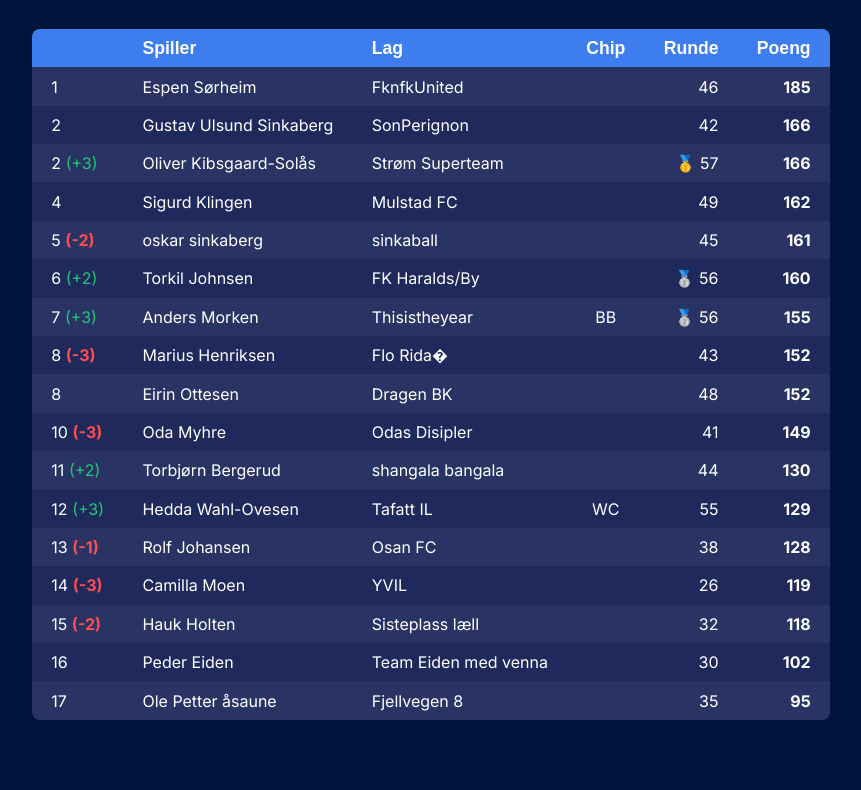
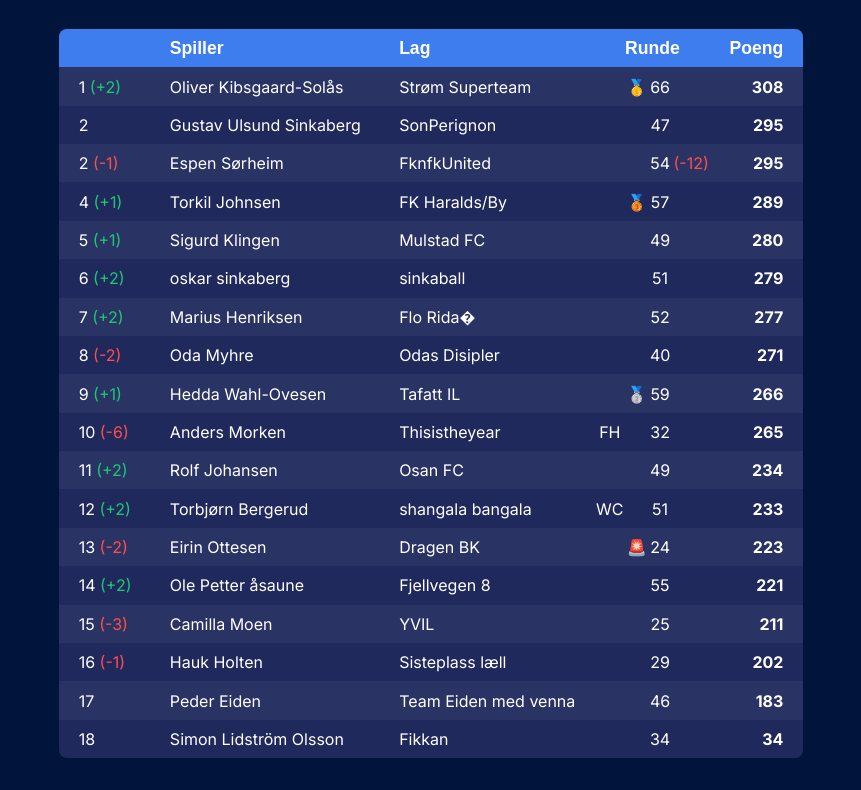
Before and after one commit to torkiljohnsen/live_fpl_league, a plain HTML site: page docs/league_standings_1639886.html in a window 1280 px wide. Shown: the part 160-950 px from the top of the page, without its empty margins (209-1070 px from the left). Before the commit the page ends 912 px from the top, so only its background shows below. Drawn offline with Linux system fonts and the light colour scheme.

Commit message:
Add more details to round scores

```diff
--- a/docs/league_standings_1639886.html
+++ b/docs/league_standings_1639886.html
@@ -25,8 +25,7 @@
             <th class="rank_col"></th>
             <th class="player_col">Spiller</th>
             <th class="entry_col">Lag</th>
-            <th class="chip_col">Chip</th>
-            <th class="round_col">Runde</th>
+            <th class="round_col" colspan="4">Runde</th>
             <th class="points_col">Poeng</th>
         </tr>
 
@@ -35,17 +34,26 @@
                 <td class="rank_col">
                     <span class="rank">1</span>
 
-                </td>
-                <td class="player_col">Espen Sørheim</td>
-                <td class="entry_col">FknfkUnited</td>
-                <td class="chip_col">
+
+                            <span class="positive_rank_change">(+2)</span>
+
 
                 </td>
-                <td class="round_col">
+                <td class="player_col">Oliver Kibsgaard-Solås</td>
+                <td class="entry_col">Strøm Superteam</td>
+                <td class="round_chip_col">
 
-                    <span class="round_score_value">46</span>
                 </td>
-                <td class="points_col"><span class="points_value">185</span></td>
+                <td class="round_medal_col">
+                    🥇
+                </td>
+                <td class="round_points_col">
+                    <span class="round_points_value">66</span>
+                </td>
+                <td class="round_transfers_col">
+
+                </td>
+                <td class="points_col"><span class="points_value">308</span></td>
             </tr>
 
 
@@ -56,14 +64,19 @@
                 </td>
                 <td class="player_col">Gustav Ulsund Sinkaberg</td>
                 <td class="entry_col">SonPerignon</td>
-                <td class="chip_col">
+                <td class="round_chip_col">
 
                 </td>
-                <td class="round_col">
+                <td class="round_medal_col">
 
-                    <span class="round_score_value">42</span>
                 </td>
-                <td class="points_col"><span class="points_value">166</span></td>
+                <td class="round_points_col">
+                    <span class="round_points_value">47</span>
+                </td>
+                <td class="round_transfers_col">
+
+                </td>
+                <td class="points_col"><span class="points_value">295</span></td>
             </tr>
 
 
@@ -72,20 +85,25 @@
                     <span class="rank">2</span>
 
 
-                            <span class="positive_rank_change">(+3)</span>
+                            <span class="negative_rank_change">(-1)</span>
 
 
                 </td>
-                <td class="player_col">Oliver Kibsgaard-Solås</td>
-                <td class="entry_col">Strøm Superteam</td>
-                <td class="chip_col">
+                <td class="player_col">Espen Sørheim</td>
+                <td class="entry_col">FknfkUnited</td>
+                <td class="round_chip_col">
 
                 </td>
-                <td class="round_col">
-                    🥇
-                    <span class="round_score_value">57</span>
+                <td class="round_medal_col">
+
                 </td>
-                <td class="points_col"><span class="points_value">166</span></td>
+                <td class="round_points_col">
+                    <span class="round_points_value">54</span>
+                </td>
+                <td class="round_transfers_col">
+                    (-12)
+                </td>
+                <td class="points_col"><span class="points_value">295</span></td>
             </tr>
 
 
@@ -93,17 +111,26 @@
                 <td class="rank_col">
                     <span class="rank">4</span>
 
-                </td>
-                <td class="player_col">Sigurd Klingen</td>
-                <td class="entry_col">Mulstad FC</td>
-                <td class="chip_col">
+
+                            <span class="positive_rank_change">(+1)</span>
+
 
                 </td>
-                <td class="round_col">
+                <td class="player_col">Torkil Johnsen</td>
+                <td class="entry_col">FK Haralds/By</td>
+                <td class="round_chip_col">
 
-                    <span class="round_score_value">49</span>
                 </td>
-                <td class="points_col"><span class="points_value">162</span></td>
+                <td class="round_medal_col">
+                    🥉
+                </td>
+                <td class="round_points_col">
+                    <span class="round_points_value">57</span>
+                </td>
+                <td class="round_transfers_col">
+
+                </td>
+                <td class="points_col"><span class="points_value">289</span></td>
             </tr>
 
 
@@ -112,20 +139,25 @@
                     <span class="rank">5</span>
 
 
-                            <span class="negative_rank_change">(-2)</span>
+                            <span class="positive_rank_change">(+1)</span>
 
 
                 </td>
-                <td class="player_col">oskar sinkaberg</td>
-                <td class="entry_col">sinkaball</td>
-                <td class="chip_col">
+                <td class="player_col">Sigurd Klingen</td>
+                <td class="entry_col">Mulstad FC</td>
+                <td class="round_chip_col">
 
                 </td>
-                <td class="round_col">
+                <td class="round_medal_col">
 
-                    <span class="round_score_value">45</span>
                 </td>
-                <td class="points_col"><span class="points_value">161</span></td>
+                <td class="round_points_col">
+                    <span class="round_points_value">49</span>
+                </td>
+                <td class="round_transfers_col">
+
+                </td>
+                <td class="points_col"><span class="points_value">280</span></td>
             </tr>
 
 
@@ -138,16 +170,21 @@
 
 
                 </td>
-                <td class="player_col">Torkil Johnsen</td>
-                <td class="entry_col">FK Haralds/By</td>
-                <td class="chip_col">
+                <td class="player_col">oskar sinkaberg</td>
+                <td class="entry_col">sinkaball</td>
+                <td class="round_chip_col">
 
                 </td>
-                <td class="round_col">
-                    🥈
-                    <span class="round_score_value">56</span>
+                <td class="round_medal_col">
+
                 </td>
-                <td class="points_col"><span class="points_value">160</span></td>
+                <td class="round_points_col">
+                    <span class="round_points_value">51</span>
+                </td>
+                <td class="round_transfers_col">
+
+                </td>
+                <td class="points_col"><span class="points_value">279</span></td>
             </tr>
 
 
@@ -156,20 +193,25 @@
                     <span class="rank">7</span>
 
 
-                            <span class="positive_rank_change">(+3)</span>
+                            <span class="positive_rank_change">(+2)</span>
 
 
                 </td>
-                <td class="player_col">Anders Morken</td>
-                <td class="entry_col">Thisistheyear</td>
-                <td class="chip_col">
-                    BB
+                <td class="player_col">Marius Henriksen</td>
+                <td class="entry_col">Flo Rida�</td>
+                <td class="round_chip_col">
+
                 </td>
-                <td class="round_col">
-                    🥈
-                    <span class="round_score_value">56</span>
+                <td class="round_medal_col">
+
                 </td>
-                <td class="points_col"><span class="points_value">155</span></td>
+                <td class="round_points_col">
+                    <span class="round_points_value">52</span>
+                </td>
+                <td class="round_transfers_col">
+
+                </td>
+                <td class="points_col"><span class="points_value">277</span></td>
             </tr>
 
 
@@ -178,38 +220,52 @@
                     <span class="rank">8</span>
 
 
-                            <span class="negative_rank_change">(-3)</span>
+                            <span class="negative_rank_change">(-2)</span>
 
 
                 </td>
-                <td class="player_col">Marius Henriksen</td>
-                <td class="entry_col">Flo Rida�</td>
-                <td class="chip_col">
+                <td class="player_col">Oda Myhre</td>
+                <td class="entry_col">Odas Disipler</td>
+                <td class="round_chip_col">
 
                 </td>
-                <td class="round_col">
+                <td class="round_medal_col">
 
-                    <span class="round_score_value">43</span>
                 </td>
-                <td class="points_col"><span class="points_value">152</span></td>
+                <td class="round_points_col">
+                    <span class="round_points_value">40</span>
+                </td>
+                <td class="round_transfers_col">
+
+                </td>
+                <td class="points_col"><span class="points_value">271</span></td>
             </tr>
 
 
             <tr>
                 <td class="rank_col">
-                    <span class="rank">8</span>
+                    <span class="rank">9</span>
+
+
+                            <span class="positive_rank_change">(+1)</span>
+
 
                 </td>
-                <td class="player_col">Eirin Ottesen</td>
-                <td class="entry_col">Dragen BK</td>
-                <td class="chip_col">
+                <td class="player_col">Hedda Wahl-Ovesen</td>
+                <td class="entry_col">Tafatt IL</td>
+                <td class="round_chip_col">
 
                 </td>
-                <td class="round_col">
+                <td class="round_medal_col">
+                    🥈
+                </td>
+                <td class="round_points_col">
+                    <span class="round_points_value">59</span>
+                </td>
+                <td class="round_transfers_col">
 
-                    <span class="round_score_value">48</span>
                 </td>
-                <td class="points_col"><span class="points_value">152</span></td>
+                <td class="points_col"><span class="points_value">266</span></td>
             </tr>
 
 
@@ -218,20 +274,25 @@
                     <span class="rank">10</span>
 
 
-                            <span class="negative_rank_change">(-3)</span>
+                            <span class="negative_rank_change">(-6)</span>
 
 
                 </td>
-                <td class="player_col">Oda Myhre</td>
-                <td class="entry_col">Odas Disipler</td>
-                <td class="chip_col">
+                <td class="player_col">Anders Morken</td>
+                <td class="entry_col">Thisistheyear</td>
+                <td class="round_chip_col">
+                    FH
+                </td>
+                <td class="round_medal_col">
 
                 </td>
-                <td class="round_col">
+                <td class="round_points_col">
+                    <span class="round_points_value">32</span>
+                </td>
+                <td class="round_transfers_col">
 
-                    <span class="round_score_value">41</span>
                 </td>
-                <td class="points_col"><span class="points_value">149</span></td>
+                <td class="points_col"><span class="points_value">265</span></td>
             </tr>
 
 
@@ -244,16 +305,21 @@
 
 
                 </td>
-                <td class="player_col">Torbjørn Bergerud</td>
-                <td class="entry_col">shangala bangala</td>
-                <td class="chip_col">
+                <td class="player_col">Rolf Johansen</td>
+                <td class="entry_col">Osan FC</td>
+                <td class="round_chip_col">
 
                 </td>
-                <td class="round_col">
+                <td class="round_medal_col">
 
-                    <span class="round_score_value">44</span>
                 </td>
-                <td class="points_col"><span class="points_value">130</span></td>
+                <td class="round_points_col">
+                    <span class="round_points_value">49</span>
+                </td>
+                <td class="round_transfers_col">
+
+                </td>
+                <td class="points_col"><span class="points_value">234</span></td>
             </tr>
 
 
@@ -262,20 +328,25 @@
                     <span class="rank">12</span>
 
 
-                            <span class="positive_rank_change">(+3)</span>
+                            <span class="positive_rank_change">(+2)</span>
 
 
                 </td>
-                <td class="player_col">Hedda Wahl-Ovesen</td>
-                <td class="entry_col">Tafatt IL</td>
-                <td class="chip_col">
+                <td class="player_col">Torbjørn Bergerud</td>
+                <td class="entry_col">shangala bangala</td>
+                <td class="round_chip_col">
                     WC
                 </td>
-                <td class="round_col">
+                <td class="round_medal_col">
 
-                    <span class="round_score_value">55</span>
                 </td>
-                <td class="points_col"><span class="points_value">129</span></td>
+                <td class="round_points_col">
+                    <span class="round_points_value">51</span>
+                </td>
+                <td class="round_transfers_col">
+
+                </td>
+                <td class="points_col"><span class="points_value">233</span></td>
             </tr>
 
 
@@ -284,20 +355,25 @@
                     <span class="rank">13</span>
 
 
-                            <span class="negative_rank_change">(-1)</span>
+                            <span class="negative_rank_change">(-2)</span>
 
 
                 </td>
-                <td class="player_col">Rolf Johansen</td>
-                <td class="entry_col">Osan FC</td>
-                <td class="chip_col">
+                <td class="player_col">Eirin Ottesen</td>
+                <td class="entry_col">Dragen BK</td>
+                <td class="round_chip_col">
 
                 </td>
-                <td class="round_col">
+                <td class="round_medal_col">
+                    🚨
+                </td>
+                <td class="round_points_col">
+                    <span class="round_points_value">24</span>
+                </td>
+                <td class="round_transfers_col">
 
-                    <span class="round_score_value">38</span>
                 </td>
-                <td class="points_col"><span class="points_value">128</span></td>
+                <td class="points_col"><span class="points_value">223</span></td>
             </tr>
 
 
@@ -306,20 +382,25 @@
                     <span class="rank">14</span>
 
 
-                            <span class="negative_rank_change">(-3)</span>
+                            <span class="positive_rank_change">(+2)</span>
 
 
                 </td>
-                <td class="player_col">Camilla Moen</td>
-                <td class="entry_col">YVIL</td>
-                <td class="chip_col">
+                <td class="player_col">Ole Petter åsaune</td>
+                <td class="entry_col">Fjellvegen 8</td>
+                <td class="round_chip_col">
 
                 </td>
-                <td class="round_col">
+                <td class="round_medal_col">
 
-                    <span class="round_score_value">26</span>
                 </td>
-                <td class="points_col"><span class="points_value">119</span></td>
+                <td class="round_points_col">
+                    <span class="round_points_value">55</span>
+                </td>
+                <td class="round_transfers_col">
+
+                </td>
+                <td class="points_col"><span class="points_value">221</span></td>
             </tr>
 
 
@@ -328,20 +409,25 @@
                     <span class="rank">15</span>
 
 
-                            <span class="negative_rank_change">(-2)</span>
+                            <span class="negative_rank_change">(-3)</span>
 
 
                 </td>
-                <td class="player_col">Hauk Holten</td>
-                <td class="entry_col">Sisteplass læll</td>
-                <td class="chip_col">
+                <td class="player_col">Camilla Moen</td>
+                <td class="entry_col">YVIL</td>
+                <td class="round_chip_col">
 
                 </td>
-                <td class="round_col">
+                <td class="round_medal_col">
 
-                    <span class="round_score_value">32</span>
                 </td>
-                <td class="points_col"><span class="points_value">118</span></td>
+                <td class="round_points_col">
+                    <span class="round_points_value">25</span>
+                </td>
+                <td class="round_transfers_col">
+
+                </td>
+                <td class="points_col"><span class="points_value">211</span></td>
             </tr>
 
 
@@ -349,17 +435,26 @@
                 <td class="rank_col">
                     <span class="rank">16</span>
 
-                </td>
-                <td class="player_col">Peder Eiden</td>
-                <td class="entry_col">Team Eiden med venna</td>
-                <td class="chip_col">
+
+                            <span class="negative_rank_change">(-1)</span>
+
 
                 </td>
-                <td class="round_col">
+                <td class="player_col">Hauk Holten</td>
+                <td class="entry_col">Sisteplass læll</td>
+                <td class="round_chip_col">
 
-                    <span class="round_score_value">30</span>
                 </td>
-                <td class="points_col"><span class="points_value">102</span></td>
+                <td class="round_medal_col">
+
+                </td>
+                <td class="round_points_col">
+                    <span class="round_points_value">29</span>
+                </td>
+                <td class="round_transfers_col">
+
+                </td>
+                <td class="points_col"><span class="points_value">202</span></td>
             </tr>
 
 
@@ -368,16 +463,44 @@
                     <span class="rank">17</span>
 
                 </td>
-                <td class="player_col">Ole Petter åsaune</td>
-                <td class="entry_col">Fjellvegen 8</td>
-                <td class="chip_col">
+                <td class="player_col">Peder Eiden</td>
+                <td class="entry_col">Team Eiden med venna</td>
+                <td class="round_chip_col">
 
                 </td>
-                <td class="round_col">
+                <td class="round_medal_col">
 
-                    <span class="round_score_value">35</span>
                 </td>
-                <td class="points_col"><span class="points_value">95</span></td>
+                <td class="round_points_col">
+                    <span class="round_points_value">46</span>
+                </td>
+                <td class="round_transfers_col">
+
+                </td>
+                <td class="points_col"><span class="points_value">183</span></td>
+            </tr>
+
+
+            <tr>
+                <td class="rank_col">
+                    <span class="rank">18</span>
+
+                </td>
+                <td class="player_col">Simon Lidström Olsson</td>
+                <td class="entry_col">Fikkan</td>
+                <td class="round_chip_col">
+
+                </td>
+                <td class="round_medal_col">
+
+                </td>
+                <td class="round_points_col">
+                    <span class="round_points_value">34</span>
+                </td>
+                <td class="round_transfers_col">
+
+                </td>
+                <td class="points_col"><span class="points_value">34</span></td>
             </tr>
 
     </table>
--- a/docs/style.css
+++ b/docs/style.css
@@ -5,9 +5,8 @@
 .points_value {
 	font-weight: bold;
 }
-.negative_rank_change {
+.negative_rank_change, .round_transfers_col {
 	color: #ff4d4f;
-	font-weight: bold;
 }
 
 /* Table column alignment by semantic class */
@@ -18,10 +17,16 @@ th.player_col, td.player_col, th.entry_col, td.entry_col {
 	text-align: left;
 }
 th.round_col, td.round_col {
-	text-align: right;
+	text-align: center;
 }
 th.points_col, td.points_col {
 	text-align: right;
+}
+
+/* Reduce padding for round subcolumns */
+td[class^="round_"] {
+	padding-left: 0.1rem;
+	padding-right: 0.1rem;
 }
 body {
 	background: #00143C;
```
Also changed, not shown: templates/league_standings.html (+10 -6 lines).
